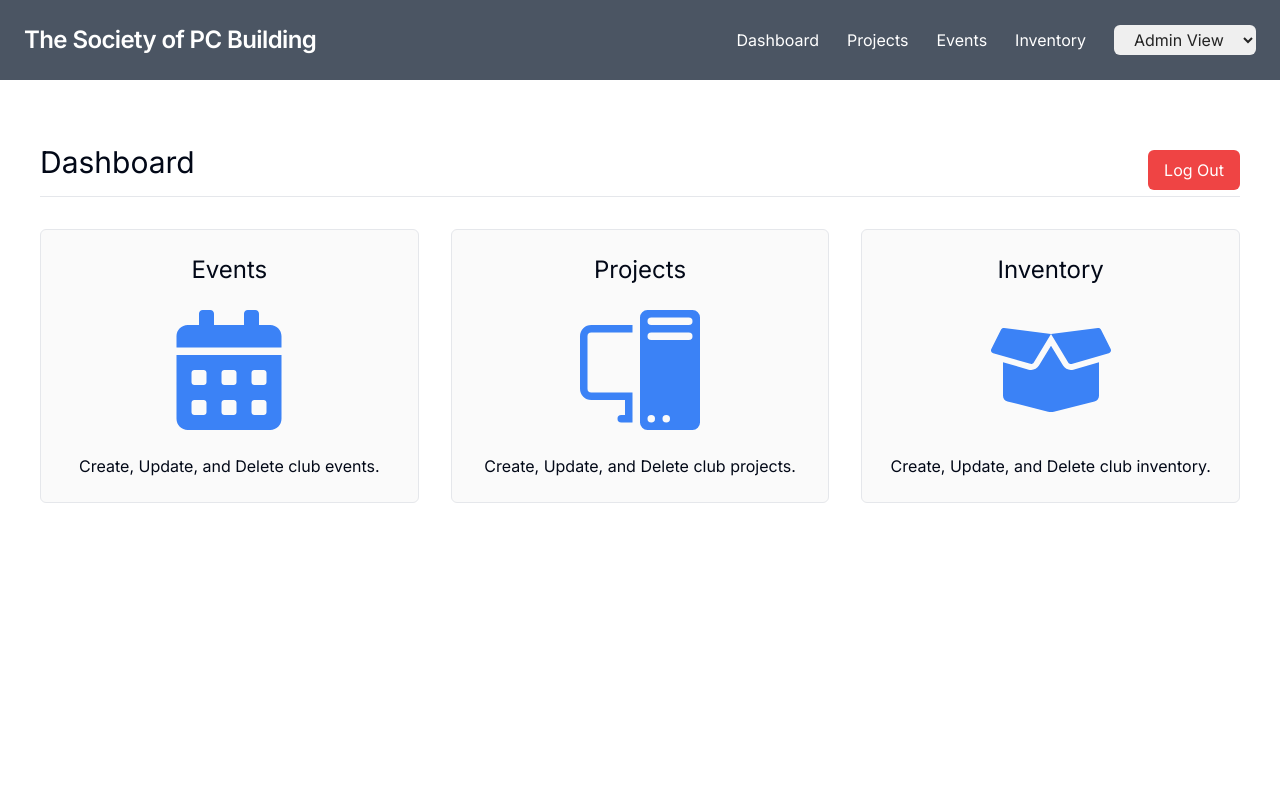
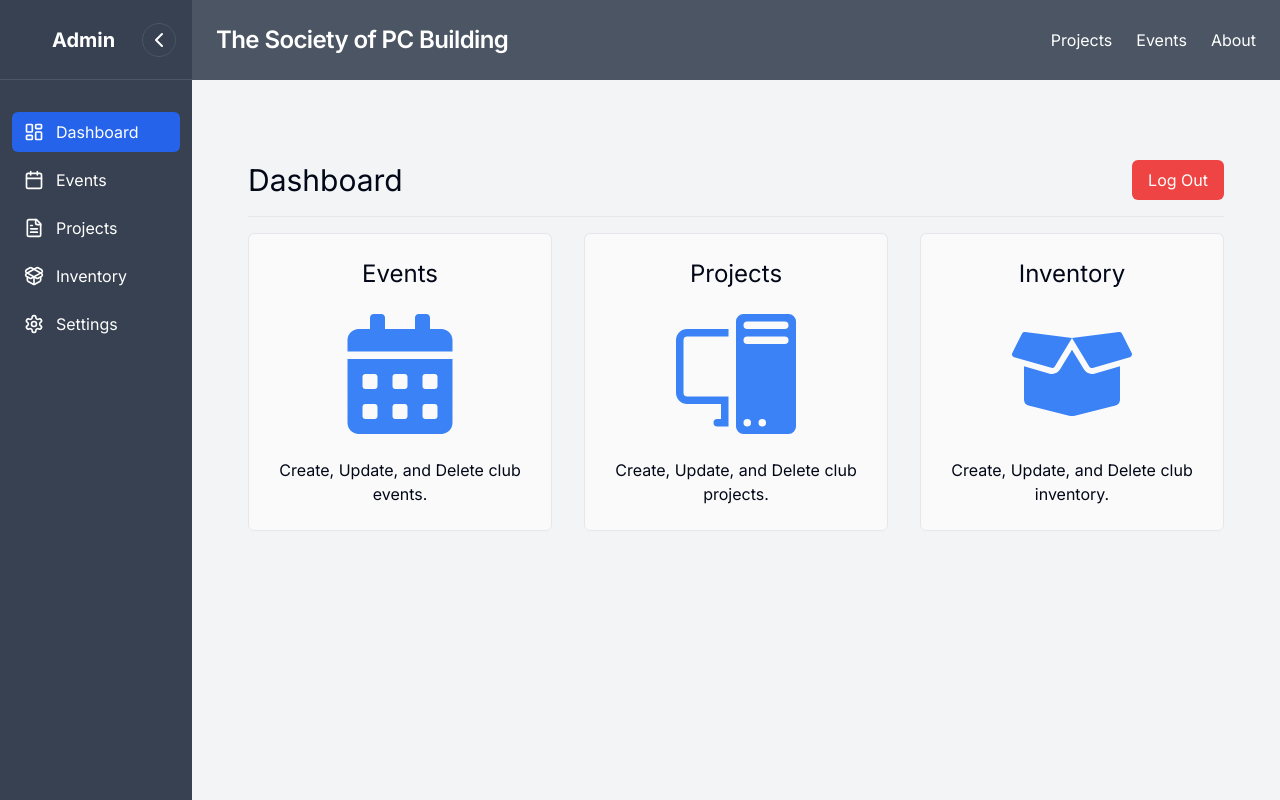
Before and after one commit to PCBuilding/SPCBWebsite, a Next.js app: page /dashboard in a window 1280 px wide. Built offline with nearby package versions, Linux system fonts and the light colour scheme; no server answers; sample sign-in values are in the browser's storage.

Commit message:
Changed Navbar to Sidebar
Updated Admin Navbar to become a Sidebar keeping original

```diff
--- a/src/app/client-layout.tsx
+++ b/src/app/client-layout.tsx
@@ -3,9 +3,11 @@
 import { useAuthState } from "react-firebase-hooks/auth";
 import { auth } from "@/lib/firebase/firebase";
 import ProtectedNavbar from "@/components/Navbar/ProtectedNavbar";
-import PublicNavbar from "@/components/Navbar/PublicNavbar";
+import Navbar from "@/components/Navbar/PublicNavbar";
+import Sidebar from "@/components/Navbar/Sidebar";
 import { QueryClientProvider } from "@tanstack/react-query";
 import { queryClient } from "@/lib/react-query/queryClient";
+import { useState } from "react";
 
 export default function ClientLayout({
   children,
@@ -13,11 +15,23 @@ export default function ClientLayout({
   children: React.ReactNode;
 }>) {
   const [user] = useAuthState(auth);
+  const [isCollapsed, setIsCollapsed] = useState(false);
 
   return (
     <QueryClientProvider client={queryClient}>
-      {user ? <ProtectedNavbar /> : <PublicNavbar />}
-      {children}
+      <div className="min-h-screen bg-gray-100">
+        {user && (
+          <Sidebar isCollapsed={isCollapsed} onCollapse={setIsCollapsed} />
+        )}
+        <div
+          className={`min-h-screen transition-all duration-300 ${
+            user ? (isCollapsed ? "lg:ml-16" : "lg:ml-48") : ""
+          }`}
+        >
+          <Navbar />
+          <main className="p-4">{children}</main>
+        </div>
+      </div>
     </QueryClientProvider>
   );
 }
--- a/src/app/dashboard/page.tsx
+++ b/src/app/dashboard/page.tsx
@@ -6,52 +6,49 @@ import Link from "next/link";
 import ProtectedRoute from "@/components/admin/auth/ProtectedRoute";
 import SignOutButton from "@/components/admin/auth/SingOut";
 
-
 export default function Dashboard() {
-
-
   return (
     <ProtectedRoute>
-      <div className="mx-auto max-w-7xl px-10 pt-16">
-        <div className="flex justify-between items-center">
-          <h1 className="pb-4 text-3xl">Dashboard</h1>
+      <div className="mx-auto max-w-7xl px-4 pt-8 sm:px-6 sm:pt-16 lg:px-10">
+        <div className="flex flex-col items-start justify-between gap-4 sm:flex-row sm:items-center sm:gap-0">
+          <h1 className="text-2xl sm:text-3xl">Dashboard</h1>
           <SignOutButton />
         </div>
-        <hr className="border-gray-200" />
-        <ul className="flex gap-8 pt-8">
+        <hr className="my-4 border-gray-200" />
+        <ul className="grid grid-cols-1 gap-4 sm:gap-6 md:grid-cols-2 lg:grid-cols-3 lg:gap-8">
           <Link
-            href={"/dashboard/events"}
-            className="flex w-full max-w-96 cursor-pointer flex-col items-center gap-6 rounded-md border border-gray-200 bg-[#fafafa] p-6 transition-all hover:bg-gray-200"
+            href="/dashboard/events"
+            className="flex flex-col items-center gap-4 rounded-md border border-gray-200 bg-[#fafafa] p-4 transition-all hover:bg-gray-200 sm:gap-6 sm:p-6"
           >
-            <p className="text-2xl">Events</p>
-            <span className="text-[120px] text-blue-500">
+            <p className="text-xl sm:text-2xl">Events</p>
+            <span className="text-6xl text-blue-500 sm:text-[120px]">
               <FaCalendarAlt />
             </span>
-            <p className="text-center">
+            <p className="text-center text-sm sm:text-base">
               Create, Update, and Delete club events.
             </p>
           </Link>
           <Link
-            href={"/dashboard/projects"}
-            className="flex w-full max-w-96 cursor-pointer flex-col items-center gap-6 rounded-md border border-gray-200 bg-[#fafafa] p-6 transition-all hover:bg-gray-200"
+            href="/dashboard/projects"
+            className="flex flex-col items-center gap-4 rounded-md border border-gray-200 bg-[#fafafa] p-4 transition-all hover:bg-gray-200 sm:gap-6 sm:p-6"
           >
-            <p className="text-2xl">Projects</p>
-            <span className="text-[120px] text-blue-500">
+            <p className="text-xl sm:text-2xl">Projects</p>
+            <span className="text-6xl text-blue-500 sm:text-[120px]">
               <BsPcDisplay />
             </span>
-            <p className="text-center">
+            <p className="text-center text-sm sm:text-base">
               Create, Update, and Delete club projects.
             </p>
           </Link>
           <Link
-            href={"/dashboard/inventory"}
-            className="flex w-full max-w-96 cursor-pointer flex-col items-center gap-6 rounded-md border border-gray-200 bg-[#fafafa] p-6 transition-all hover:bg-gray-200"
+            href="/dashboard/inventory"
+            className="flex flex-col items-center gap-4 rounded-md border border-gray-200 bg-[#fafafa] p-4 transition-all hover:bg-gray-200 sm:gap-6 sm:p-6"
           >
-            <p className="text-2xl">Inventory</p>
-            <span className="text-[120px] text-blue-500">
+            <p className="text-xl sm:text-2xl">Inventory</p>
+            <span className="text-6xl text-blue-500 sm:text-[120px]">
               <FaBoxOpen />
             </span>
-            <p className="text-center">
+            <p className="text-center text-sm sm:text-base">
               Create, Update, and Delete club inventory.
             </p>
           </Link>
--- a/src/app/layout.tsx
+++ b/src/app/layout.tsx
@@ -3,6 +3,7 @@ import { Inter } from "next/font/google";
 import "./globals.css";
 import { Toaster } from "react-hot-toast";
 import ClientLayout from "./client-layout";
+import Sidebar from "@/components/Navbar/Sidebar";
 
 const inter = Inter({ subsets: ["latin"] });
 
--- a/src/app/page.tsx
+++ b/src/app/page.tsx
@@ -14,9 +14,6 @@ export default function Home() {
         </h1>
         <p className="text-center text-2xl">Coming Soon!</p>
       </div>
-      <div>
-        <h1>Firebase Data:</h1>
-      </div>
     </>
   );
 }
--- a/src/components/Navbar/PublicNavbar.tsx
+++ b/src/components/Navbar/PublicNavbar.tsx
@@ -1,8 +1,8 @@
-'use client';
+"use client";
 import Link from "next/link";
-import { useState } from 'react';
+import { useState } from "react";
 
-export default function PublicNavbar() {
+export default function Navbar() {
   // State to manage dropdown visibility
   const [isOpen, setIsOpen] = useState(false);
 
@@ -10,15 +10,24 @@ export default function PublicNavbar() {
   const toggleMenu = () => setIsOpen(!isOpen);
 
   return (
-    <nav className="flex items-center justify-between flex-wrap bg-gray-600 p-6">
-      <div className="flex items-center flex-shrink-0 text-white mr-6">
-        <Link href="/" className="font-semibold text-2xl tracking-tight">The Society of PC Building</Link>
+    <nav className="flex flex-wrap items-center justify-between bg-gray-600 p-6">
+      <div className="mr-6 flex flex-shrink-0 items-center text-white">
+        <Link href="/" className="text-2xl font-semibold tracking-tight">
+          The Society of PC Building
+        </Link>
       </div>
 
       {/* Hamburger menu button for small screens */}
       <div className="block lg:hidden">
-        <button onClick={toggleMenu} className="flex items-center px-3 py-2 border rounded text-teal-200 border-teal-400 hover:text-white hover:border-white">
-          <svg className="fill-current h-3 w-3" viewBox="0 0 20 20" xmlns="http://www.w3.org/2000/svg">
+        <button
+          onClick={toggleMenu}
+          className="flex items-center rounded border border-teal-400 px-3 py-2 text-teal-200 hover:border-white hover:text-white"
+        >
+          <svg
+            className="h-3 w-3 fill-current"
+            viewBox="0 0 20 20"
+            xmlns="http://www.w3.org/2000/svg"
+          >
             <title>Menu</title>
             <path d="M0 3h20v2H0V3zm0 6h20v2H0V9zm0 6h20v2H0v-2z" />
           </svg>
@@ -26,15 +35,26 @@ export default function PublicNavbar() {
       </div>
 
       {/* Menu items - hidden by default on small screens, shown if toggled */}
-      <div className={`w-full block lg:flex lg:items-center lg:w-auto ${isOpen ? 'block' : 'hidden'}`}>
+      <div
+        className={`block w-full lg:flex lg:w-auto lg:items-center ${isOpen ? "block" : "hidden"}`}
+      >
         <div className="text-base lg:flex-grow">
-          <Link href="/projects" className="block mt-4 lg:inline-block lg:mt-0 text-white hover:text-gray-300 mr-6">
+          <Link
+            href="/projects"
+            className="mr-6 mt-4 block text-white hover:text-gray-300 lg:mt-0 lg:inline-block"
+          >
             Projects
           </Link>
-          <Link href="/events" className="block mt-4 lg:inline-block lg:mt-0 text-white hover:text-gray-300 mr-6">
+          <Link
+            href="/events"
+            className="mr-6 mt-4 block text-white hover:text-gray-300 lg:mt-0 lg:inline-block"
+          >
             Events
           </Link>
-          <Link href="/about" className="block mt-4 lg:inline-block lg:mt-0 text-white hover:text-gray-300">
+          <Link
+            href="/about"
+            className="mt-4 block text-white hover:text-gray-300 lg:mt-0 lg:inline-block"
+          >
             About
           </Link>
         </div>
--- a/src/components/Navbar/Sidebar.tsx
+++ b/src/components/Navbar/Sidebar.tsx
@@ -5,27 +5,33 @@ import Link from "next/link";
 import { usePathname } from "next/navigation";
 import {
   Menu,
-  X,
   LayoutDashboard,
   FileText,
-  Users,
   Settings,
   ChevronLeft,
+  Calendar,
+  PackageOpen,
 } from "lucide-react";
 
 interface SidebarProps {
   className?: string;
+  isCollapsed: boolean;
+  onCollapse: (collapsed: boolean) => void;
 }
 
-const Sidebar: React.FC<SidebarProps> = ({ className = "" }) => {
-  const [isCollapsed, setIsCollapsed] = useState(false);
+const Sidebar: React.FC<SidebarProps> = ({
+  className = "",
+  isCollapsed,
+  onCollapse,
+}) => {
   const [isMobileMenuOpen, setIsMobileMenuOpen] = useState(false);
   const pathname = usePathname();
 
   const navigation = [
     { name: "Dashboard", href: "/dashboard", icon: LayoutDashboard },
+    { name: "Events", href: "/dashboard/events", icon: Calendar },
     { name: "Projects", href: "/dashboard/projects", icon: FileText },
-    { name: "Team", href: "/dashboard/team", icon: Users },
+    { name: "Inventory", href: "/dashboard/inventory", icon: PackageOpen },
     { name: "Settings", href: "/dashboard/settings", icon: Settings },
   ];
 
@@ -33,35 +39,38 @@ const Sidebar: React.FC<SidebarProps> = ({ className = "" }) => {
 
   return (
     <>
-      {/* Mobile Menu Button */}
+      {/* Mobile Menu Button - Only show when menu is closed */}
+      {!isMobileMenuOpen && (
         <button
-        onClick={() => setIsMobileMenuOpen(!isMobileMenuOpen)}
-        className="fixed left-4 top-4 z-50 rounded-md bg-gray-800 p-2 text-white lg:hidden"
+          onClick={() => setIsMobileMenuOpen(true)}
+          className="fixed left-4 top-24 z-50 rounded-md bg-gray-700 p-2 text-white hover:bg-gray-600 lg:hidden"
         >
-        {isMobileMenuOpen ? <X size={24} /> : <Menu size={24} />}
+          <Menu size={20} />
         </button>
+      )}
 
       {/* Sidebar */}
-      <div
-        className={`fixed left-0 top-0 h-full bg-gray-800 text-white transition-all duration-300 ${isCollapsed ? "w-16" : "w-64"} ${isMobileMenuOpen ? "translate-x-0" : "-translate-x-full"} lg:translate-x-0 ${className} `}
+      <aside
+        className={`fixed left-0 top-0 z-40 h-full bg-gray-700 text-white transition-all duration-300 ${
+          isCollapsed ? "w-16" : "w-48"
+        } ${isMobileMenuOpen ? "translate-x-0" : "-translate-x-full"} lg:translate-x-0 ${className}`}
       >
+        {/* Logo Area */}
+        <div className="flex h-20 items-center justify-between border-b border-gray-600 px-4">
+          {isCollapsed ? (
+            <span className="text-xl font-bold"></span>
+          ) : (
+            <span className="ml-9 text-xl font-bold">Admin</span>
+          )}
           {/* Collapse Button (Desktop only) */}
           <button
-          onClick={() => setIsCollapsed(!isCollapsed)}
-          className="absolute -right-3 top-10 hidden rounded-full border border-gray-600 bg-gray-800 p-1 text-white lg:flex"
+            onClick={() => onCollapse(!isCollapsed)}
+            className="hidden rounded-full border border-gray-600 bg-gray-700 p-1 text-white hover:bg-gray-600 lg:flex"
           >
             <ChevronLeft
               className={`transform transition-transform ${isCollapsed ? "rotate-180" : ""}`}
             />
           </button>
-
-        {/* Logo Area */}
-        <div className="flex h-16 items-center justify-center border-b border-gray-700">
-          {isCollapsed ? (
-            <span className="text-xl font-bold">L</span>
-          ) : (
-            <span className="text-xl font-bold">Logo</span>
-          )}
         </div>
 
         {/* Navigation Links */}
@@ -74,7 +83,7 @@ const Sidebar: React.FC<SidebarProps> = ({ className = "" }) => {
                   className={`flex items-center rounded-md px-3 py-2 transition-colors ${
                     isLinkActive(item.href)
                       ? "bg-blue-600 text-white"
-                      : "hover:bg-gray-700"
+                      : "hover:bg-gray-600"
                   } `}
                 >
                   <item.icon size={20} />
@@ -84,12 +93,12 @@ const Sidebar: React.FC<SidebarProps> = ({ className = "" }) => {
             ))}
           </ul>
         </nav>
-      </div>
+      </aside>
 
       {/* Overlay for mobile */}
       {isMobileMenuOpen && (
         <div
-          className="fixed inset-0 z-40 bg-black bg-opacity-50 lg:hidden"
+          className="fixed inset-0 z-30 bg-black bg-opacity-50 lg:hidden"
           onClick={() => setIsMobileMenuOpen(false)}
         />
       )}
```
Lines whose indentation alone changed are shown as unchanged.
